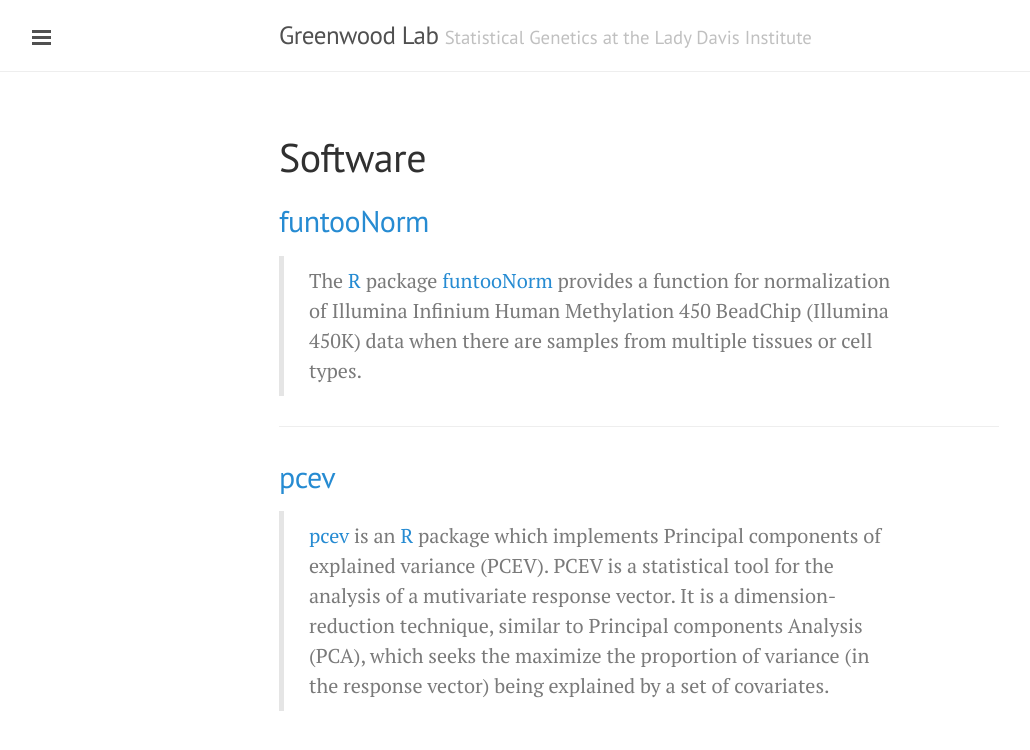
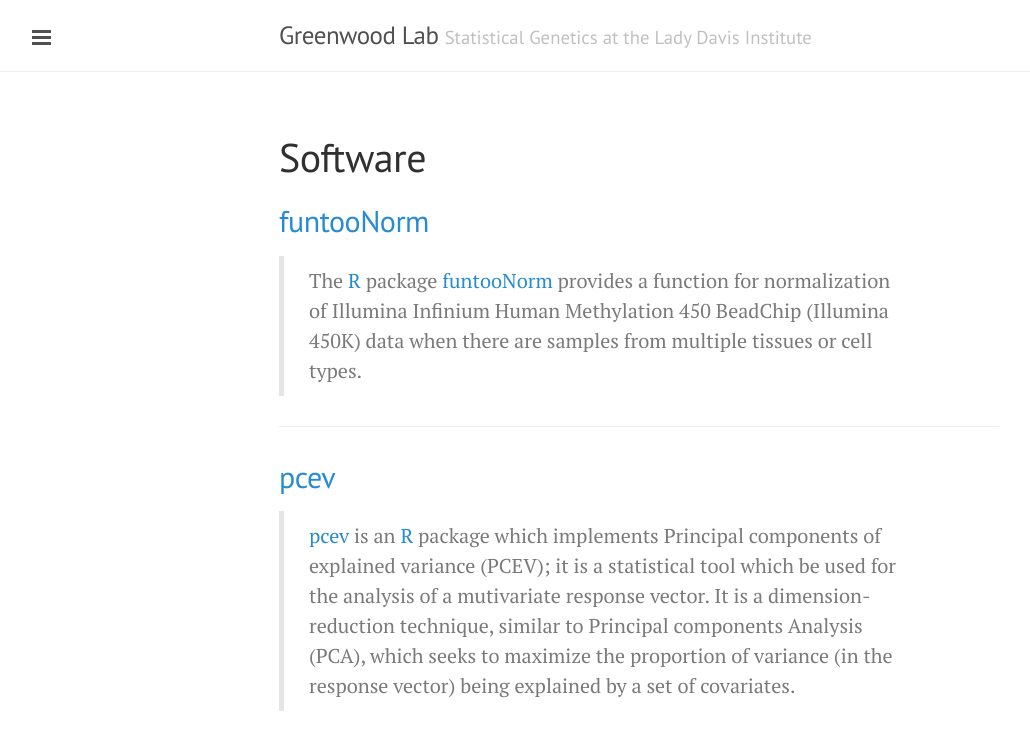
Before and after one commit to GreenwoodLab/GreenwoodLab.github.io, a Jekyll site: the page built from software.md, in a window 1280 px wide. Shown: the top 750 px of the page, without its empty margins (1-1031 px from the left). Built offline with Jekyll 4.4.1, drawn with Linux system fonts in a browser that asks for light colours.

Commit message:
fixed typos

```diff
--- a/software.md
+++ b/software.md
@@ -17,4 +17,4 @@
 
 ## [pcev](https://github.com/GreenwoodLab/pcev)
 
-> [pcev](https://github.com/GreenwoodLab/pcev) is an [R](http://cran.r-project.org/) package which implements Principal components of explained variance (PCEV). PCEV is a statistical tool for the analysis of a mutivariate response vector. It is a dimension-reduction technique, similar to Principal components Analysis (PCA), which seeks the maximize the proportion of variance (in the response vector) being explained by a set of covariates.
+> [pcev](https://github.com/GreenwoodLab/pcev) is an [R](http://cran.r-project.org/) package which implements Principal components of explained variance (PCEV); it is a statistical tool which be used for the analysis of a mutivariate response vector. It is a dimension-reduction technique, similar to Principal components Analysis (PCA), which seeks to maximize the proportion of variance (in the response vector) being explained by a set of covariates.
```
Also changed, not shown: _posts/2015-07-14-landing-page.md (+1 -1 lines).
